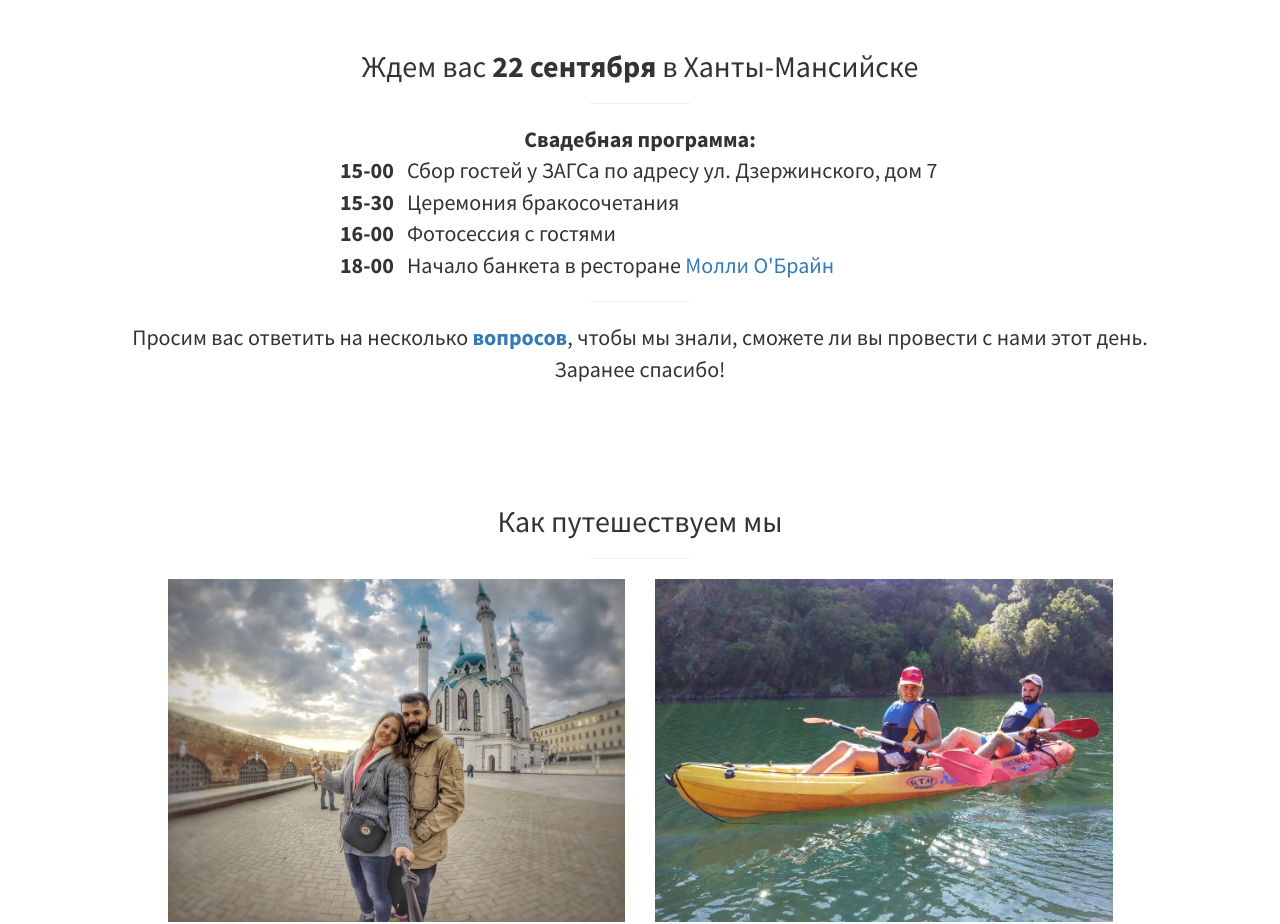
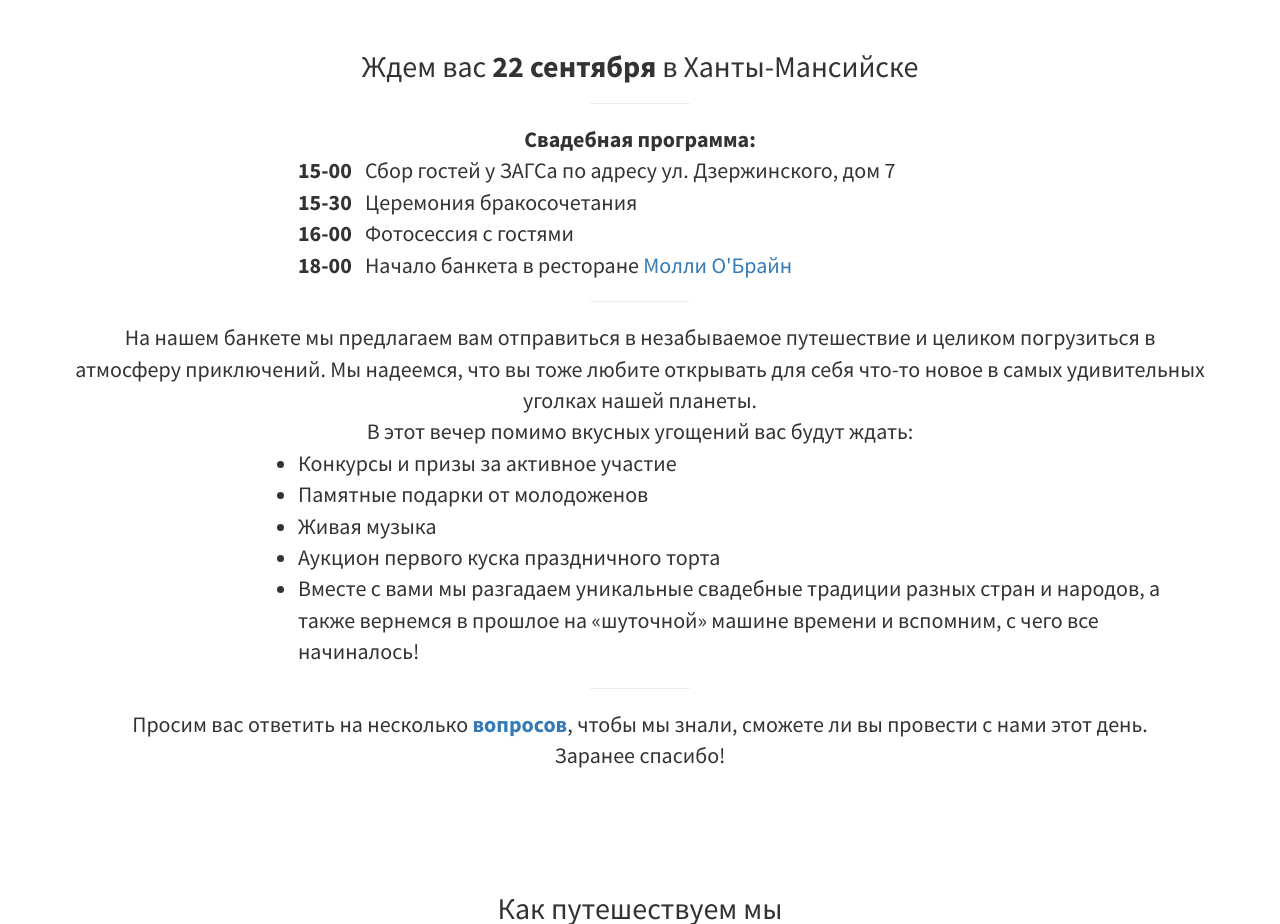
Before and after one commit to hsestupin/Khanty-Mansiysk, a plain HTML site: page index.html in a window 1280 px wide. Shown: the part 820-1744 px from the top of the page. Drawn offline with Linux system fonts and the light colour scheme.

Commit message:
add agenda

```diff
--- a/css/stylish-portfolio.css
+++ b/css/stylish-portfolio.css
@@ -22,8 +22,12 @@ body {
     vertical-align: middle;
 }
 
-.font-announcement {
+.my-font-announcement {
     font-size: 22px
+}
+
+.my-list-padding-left {
+    padding-left: 20%;
 }
 
 .text-vertical-center h1 {
--- a/index.html
+++ b/index.html
@@ -76,8 +76,8 @@
                   <h2>Ждем вас <b>22 сентября</b> в Ханты-Мансийске</h2>
                     <hr class="small">
                   <!--<p class="lead">This theme features some wonderful photography courtesy of <a target="_blank" href="http://join.deathtothestockphoto.com/">Death to the Stock Photo</a>.</p>-->
-                    <div class="center-block font-announcement" style="width: 600px"><b>Свадебная программа:</b>
-                    <ul class="list-unstyled text-left">
+                    <div class="center-block my-font-announcement" ><b>Свадебная программа:</b>
+                    <ul class="list-unstyled text-left my-list-padding-left">
                         <li><b>15-00</b> &nbsp; Сбор гостей у ЗАГСа по адресу ул. Дзержинского, дом 7</li>
                         <li><b>15-30</b> &nbsp; Церемония бракосочетания</li>
                         <li><b>16-00</b> &nbsp; Фотосессия с гостями</li>
@@ -85,7 +85,21 @@
                     </ul>
                   </div>
                     <hr class="small">
-                    <div class="center-block font-announcement" >
+                    <div class="center-block my-font-announcement">
+                        На нашем банкете мы предлагаем вам отправиться в незабываемое путешествие
+                        и целиком погрузиться в атмосферу приключений.
+                        Мы надеемся, что вы тоже любите открывать для себя что-то новое в самых удивительных уголках нашей планеты.
+                        <br>В этот вечер помимо вкусных угощений вас будут ждать: <br>
+                        <ul class="text-left my-list-padding-left" >
+                            <li>Конкурсы и призы за активное участие</li>
+                            <li>Памятные подарки от молодоженов</li>
+                            <li>Живая музыка</li>
+                            <li>Аукцион первого куска праздничного торта</li>
+                            <li>Вместе с вами мы разгадаем уникальные свадебные традиции разных стран и народов, а также вернемся в прошлое на «шуточной» машине времени и вспомним, с чего все начиналось!</li>
+                        </ul>
+                    </div>
+                    <hr class="small">
+                    <div class="center-block my-font-announcement" >
                         Просим вас ответить на несколько <a href="https://ru.surveymonkey.com/r/92JM95G"><b>вопросов</b></a>, чтобы мы
                         знали, сможете ли вы провести с нами этот день. <br>Заранее спасибо!
                     </div>
```
